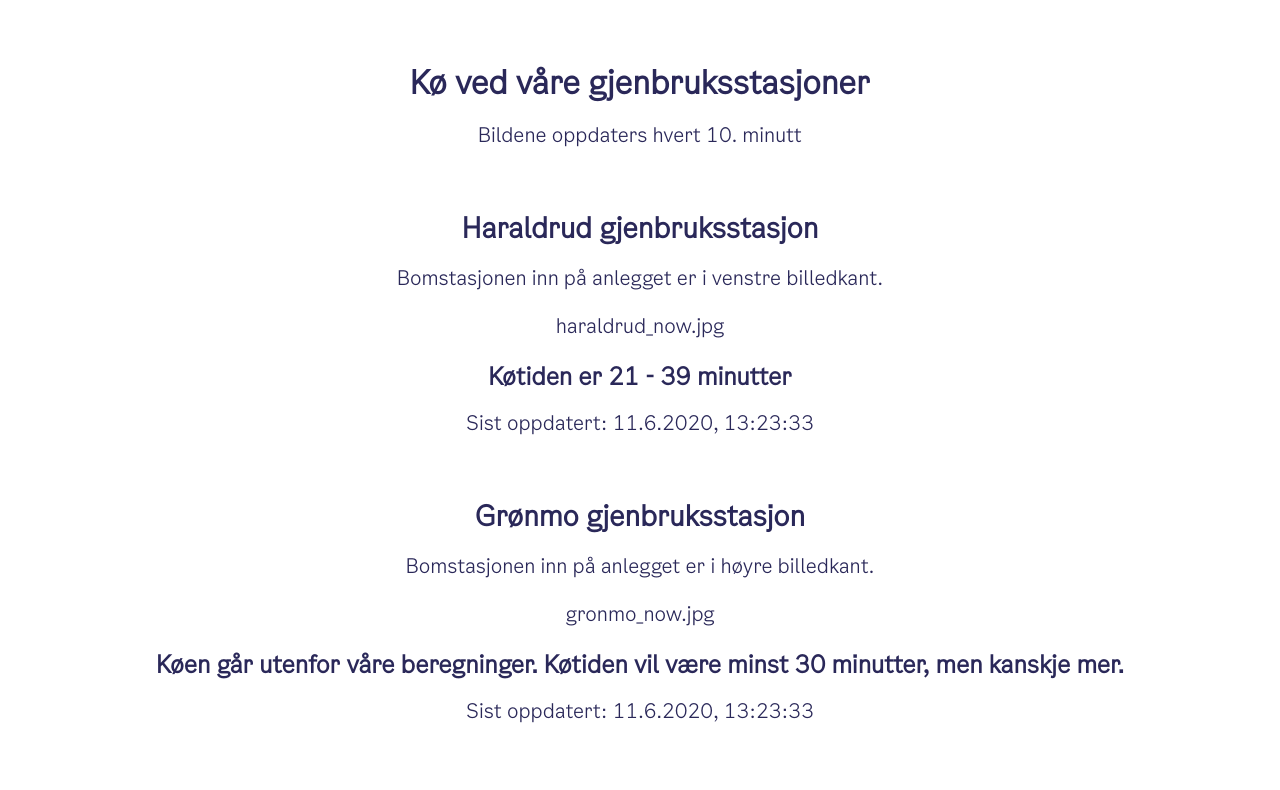
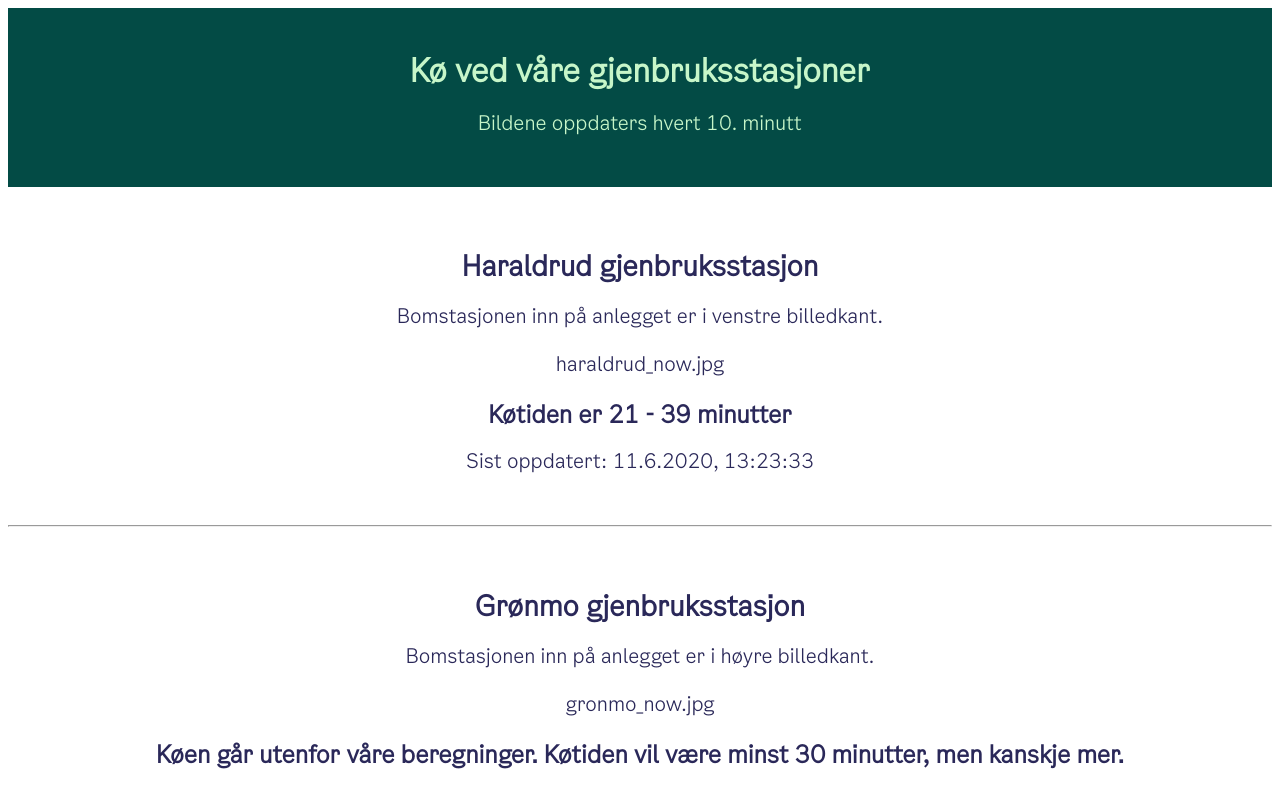
Before and after one commit to oslokommune/gjenbruksstasjoner-kotid-frontend, a Vue app: page / in a window 1280 px wide. Shown: the top 790 px of the page. Built offline with nearby package versions, Linux system fonts and the light colour scheme.

Commit message:
DP-985: Add color and some appearance changes

```diff
--- a/src/App.vue
+++ b/src/App.vue
@@ -22,7 +22,6 @@ export default {
   -webkit-font-smoothing: antialiased;
   -moz-osx-font-smoothing: grayscale;
   text-align: center;
-  margin-top: 60px;
   font-size: 16px;
   color: #2a2859;
   background-color: white;
--- a/src/components/QueueEstimations.vue
+++ b/src/components/QueueEstimations.vue
@@ -1,7 +1,9 @@
 <template>
   <div class="queue-estimations">
-    <h1>Kø ved våre gjenbruksstasjoner</h1>
-    <p>Bildene oppdaters hvert 10. minutt</p>
+    <div class="title">
+      <h1>Kø ved våre gjenbruksstasjoner</h1>
+      <p>Bildene oppdaters hvert 10. minutt</p>
+    </div>
     <QueueTime />
   </div>
 </template>
@@ -23,6 +25,11 @@ export default {
 .queue-estimations {
   font-family: "Oslo Light", Helvetica, Arial, sans-serif;
 }
+.title {
+  background-color: #034b45;
+  color: #c7f6c9;
+  padding: 30px;
+}
 p {
   text-align: center;
   margin-top: 10px;
--- a/src/components/QueueTime.vue
+++ b/src/components/QueueTime.vue
@@ -27,6 +27,7 @@
       <div v-else>
         <h3>Vi har ingen estimert køtid for øyeblikket</h3>
       </div>
+      <hr />
     </div>
   </div>
 </template>
@@ -124,6 +125,9 @@ export default {
 .queue-time-station {
   margin-top: 60px;
 }
+hr {
+  margin-top: 50px;
+}
 p {
   text-align: center;
   margin-top: 10px;
```
